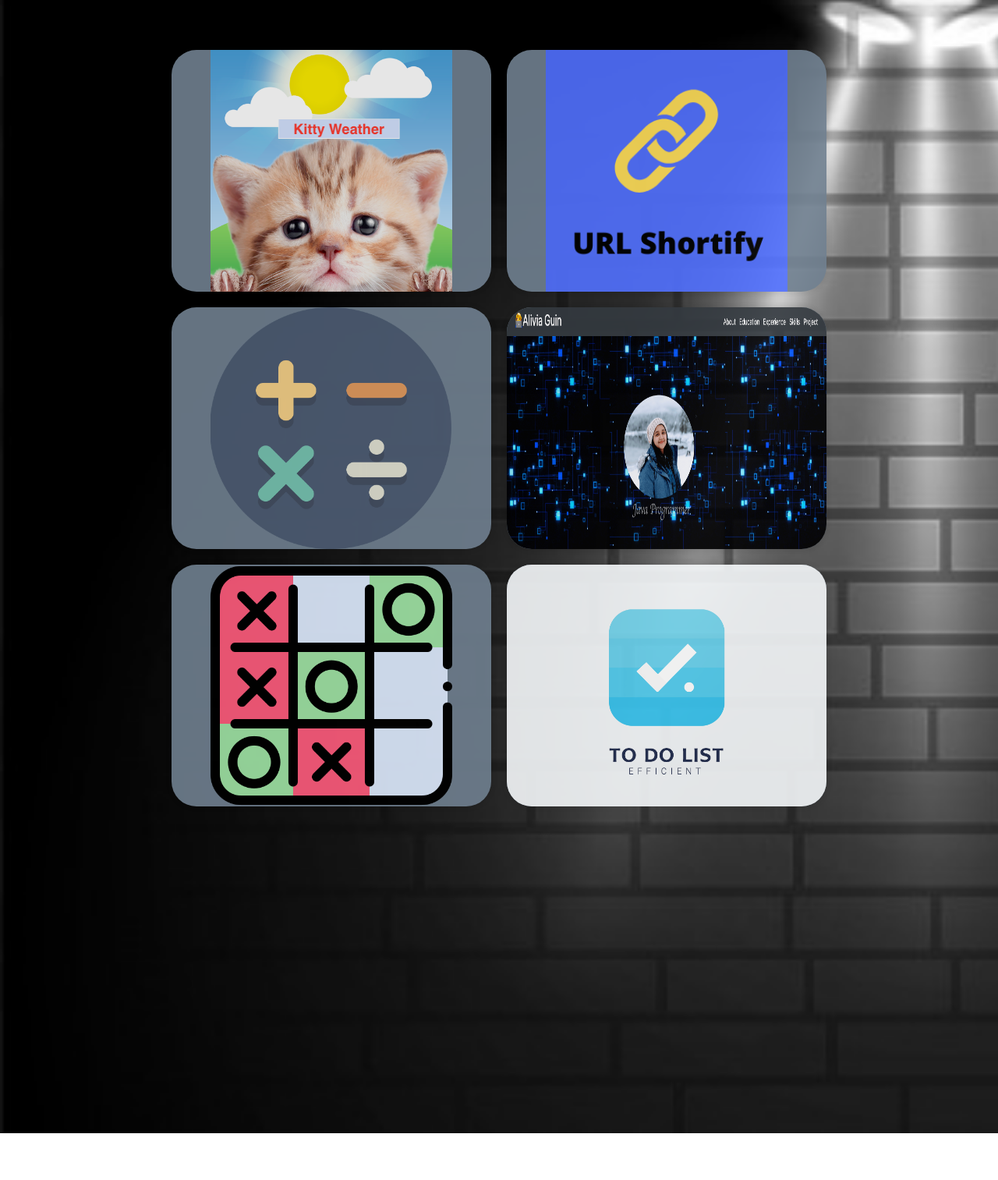
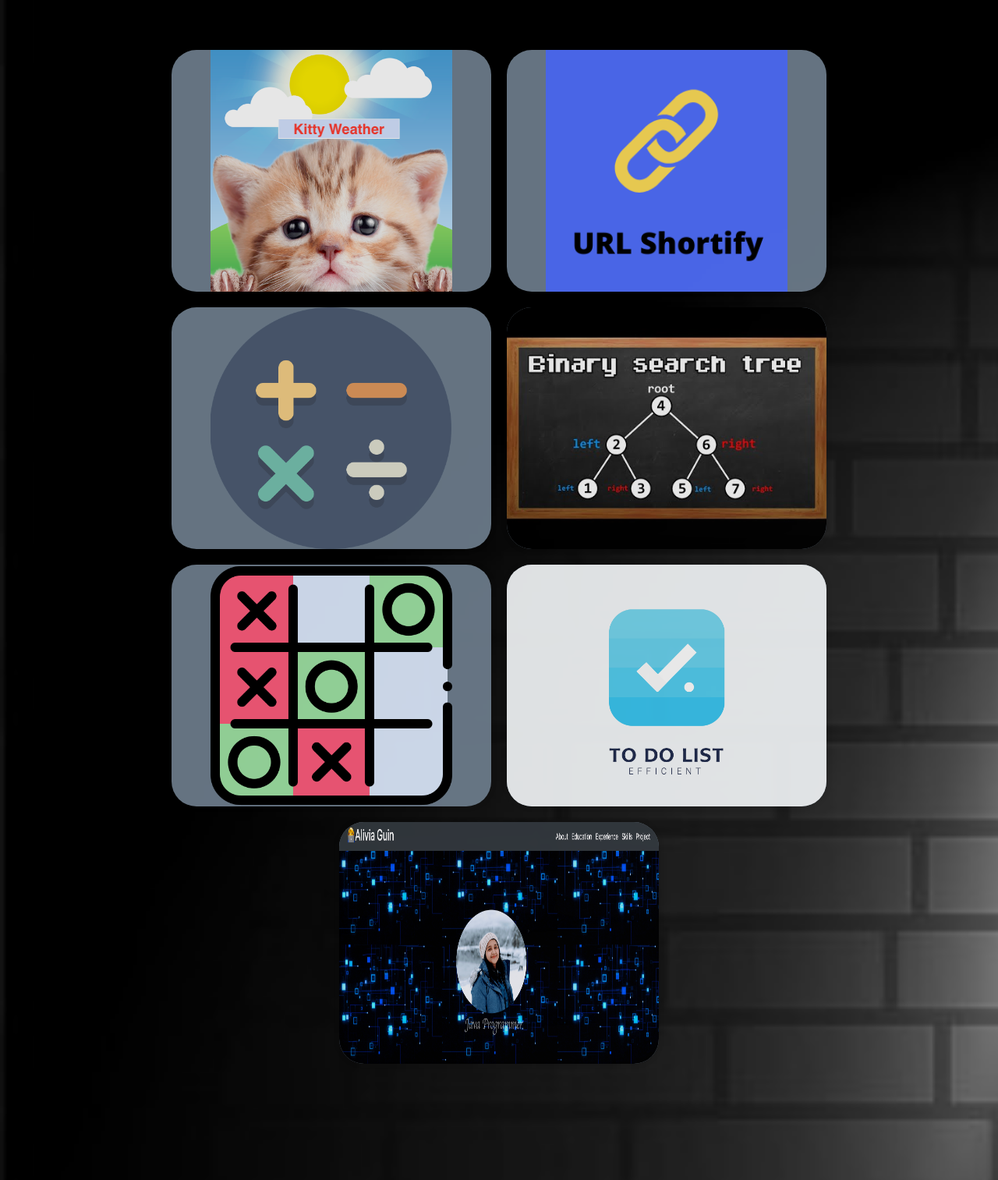
Before and after one commit to alivia-23/Alivia-portfolio, a plain HTML site: page html/projects.html in a window 1280 px wide. Shown: the part 147-1660 px from the top of the page at 78% size. Before the commit the page ends 1600 px from the top, so only its background shows below. Drawn offline with Linux system fonts and the light colour scheme.

Commit message:
add new project to portfolio

```diff
--- a/css/project.css
+++ b/css/project.css
@@ -8,7 +8,7 @@ body{
   background-image: url('../images/projectbackground.jpg');
   background-repeat: no-repeat;
   background-size: cover;
-  height: 200%;
+  height: 300%;
 }
 
 section{
--- a/html/projects.html
+++ b/html/projects.html
@@ -34,13 +34,12 @@
         <div class="button">Learn More</div>
       </div>
       <div class="item" id="4">
-        <img src="../images/Alivia_portfolio-min.png" alt="My Portfolio">
+        <img src="../images/bst_image.png" alt="BST Visualizer">
         <div class="text">
-            <h3>Personal Portfolio</h3>
-            <p>My self coded 𝗽𝗲𝗿𝘀𝗼𝗻𝗮𝗹 𝘄𝗲𝗯𝘀𝗶𝘁𝗲 build with 𝗛𝗧𝗠𝗟, 𝗖𝗦𝗦, 𝗝𝗦.</p>
-
-          </div>
-          <div class="button">Learn More</div>
+          <h3>Binary Search Tree Visualizer</h3>
+          <p>Visual representation of BST algorithm using Java, Swing GUI</p>
+        </div>
+        <div class="button">Learn More</div>
       </div>
       <div class="item" id="5">
         <img src="../images/tic_tac_toe.png" alt="tic tac toe game">
@@ -57,6 +56,14 @@
           <p>Todo list app designed and build using React, JavaScript</p>
         </div>
         <div class="button">Learn More</div>
+      </div>
+      <div class="item" id="7">
+        <img src="../images/Alivia_portfolio-min.png" alt="My Portfolio">
+        <div class="text">
+            <h3>Personal Portfolio</h3>
+            <p>My self coded 𝗽𝗲𝗿𝘀𝗼𝗻𝗮𝗹 𝘄𝗲𝗯𝘀𝗶𝘁𝗲 build with 𝗛𝗧𝗠𝗟, 𝗖𝗦𝗦, 𝗝𝗦.</p>
+          </div>
+          <div class="button">Learn More</div>
       </div>
   </div>
 
--- a/js/project.js
+++ b/js/project.js
@@ -18,10 +18,10 @@ var modalInfo = {
       github: "https://github.com/alivia-23/CalculatorApp"
     },
     4: {
-      title: "Personal Portfolio",
-      info: "Created my Persnal Portfolio😀 using HTML,CSS and JS.",
-      link: "https://alivia-23.github.io/Alivia-portfolio/",
-      github: "https://github.com/alivia-23/Alivia-portfolio"
+      title: "Binary Search Tree Visualizer",
+      info: "Visual Implementation of Binary Search Tree(BST) where user can add, delete nodes and view results of Pre-Order, Post-Order, In-Order traversals and calculated height accordingly",
+      link: "https://github.com/alivia-23/BinarySearchTreeVisualizer",
+      github: "https://github.com/alivia-23/BinarySearchTreeVisualizer"
     },
     5: {
       title: "Tic Tac Toe",
@@ -34,6 +34,12 @@ var modalInfo = {
       info: "Users can list to-do items with functionalities like sort, add, delete and strike out the items which are done",
       link: "https://github.com/alivia-23/react-todo-app/",
       github: "https://github.com/alivia-23/react-todo-app"
+    },
+    7 : {
+      title: "Personal Portfolio",
+      info: "Created my Persnal Portfolio😀 using HTML,CSS and JS.",
+      link: "https://alivia-23.github.io/Alivia-portfolio/",
+      github: "https://github.com/alivia-23/Alivia-portfolio"
     },
   };
 
```
Also changed, not shown: images/BSTVisualScreenshot.jpg (added), images/bst_image.png (added).
